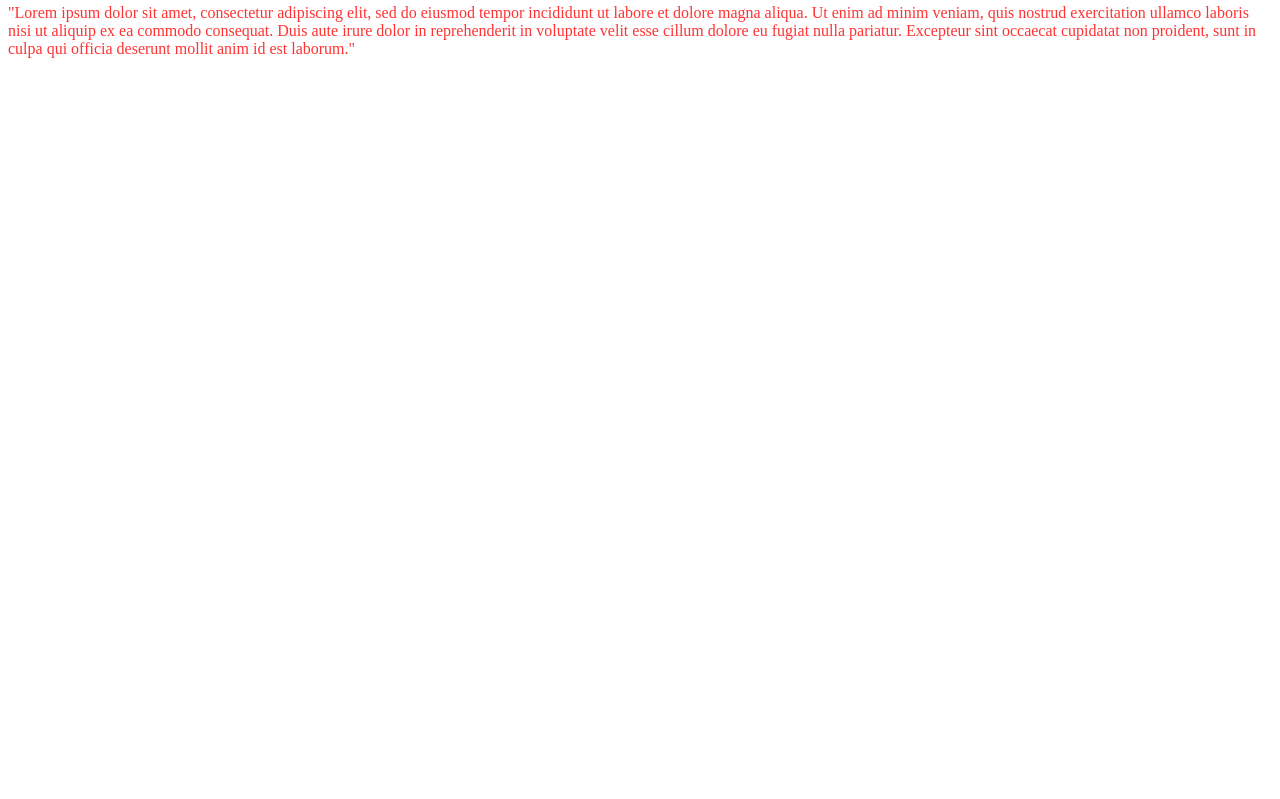
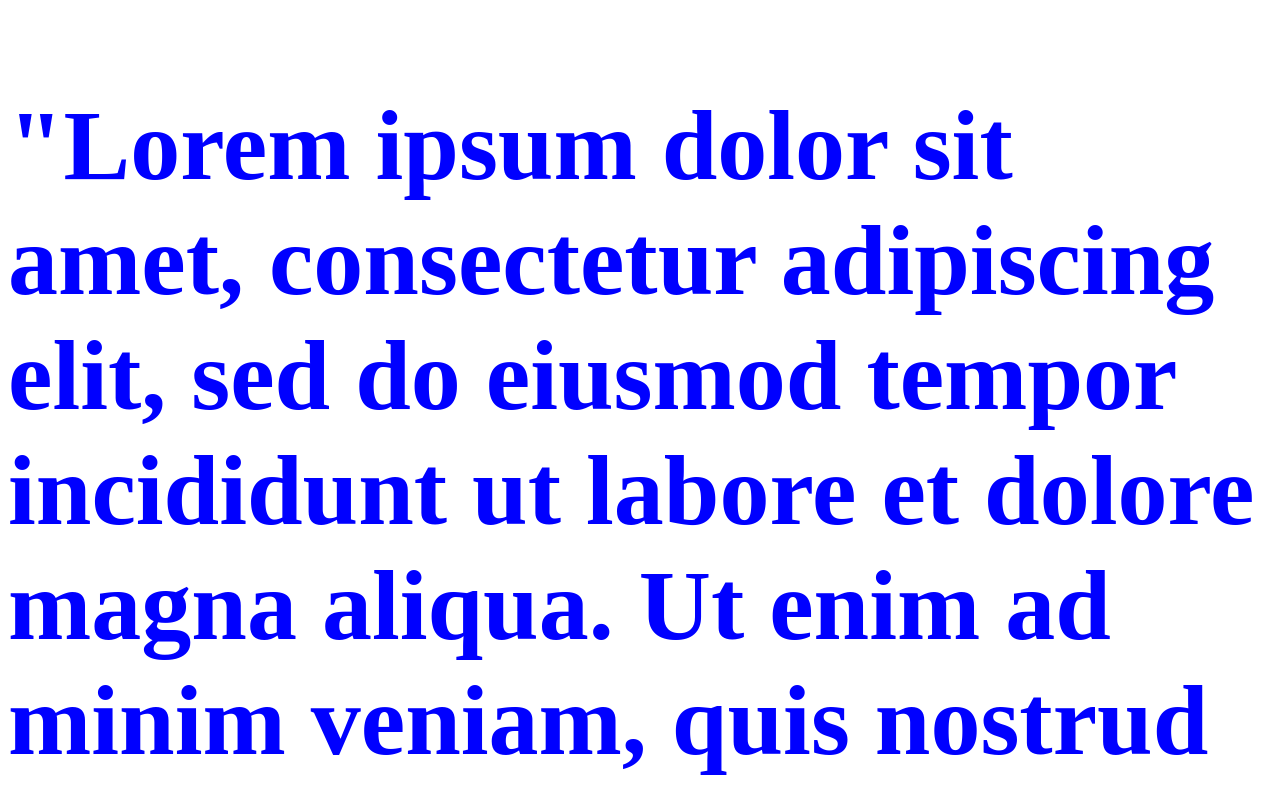
Before and after one commit to nladha09/studious-octo-eureka, a plain HTML site: page index.html in a window 1280 px wide. Shown: the part 283-1082 px from the top of the page. Before the commit the page ends 800 px from the top, so only its background shows below. Drawn offline with Linux system fonts and the light colour scheme.

Commit message:
changing CSS to larger font & blue text

```diff
--- a/assets/style.css
+++ b/assets/style.css
@@ -1,3 +1,5 @@
 .red {
-    color: #f33;
+    color: blue;
+    font-weight: bold;
+    font-size: 100px;
   }
```
